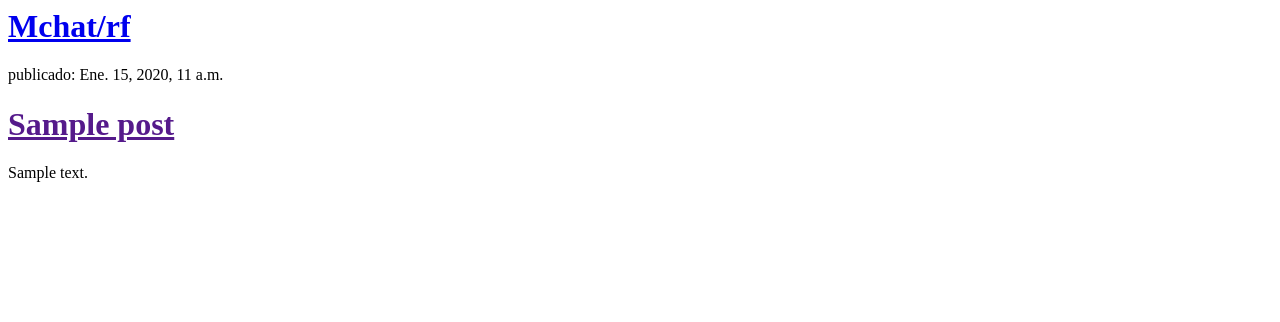
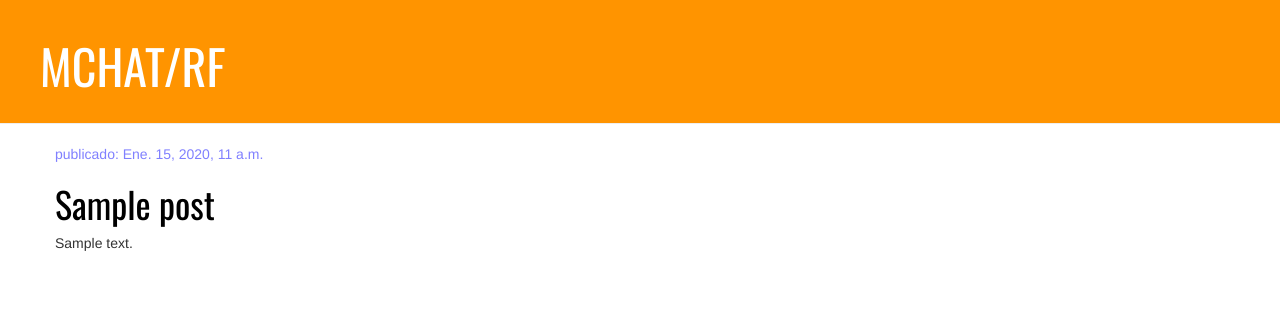
Before and after one commit to alexnvidia/mchat, a Django app: template testM/templates/testM/post_list.html in a window 1280 px wide. Shown: the top 322 px of the page. Run offline with Django 3.2, Linux system fonts and the light colour scheme; the template is opened without the code that fills it: values that come from a table or form of the project are taken from there, others are empty; tables that the repository leaves empty hold one stand-in row (values such as "Sample post"); some libraries are stand-ins or nearby versions.

Commit message:
Modificacion en vistas y plantillas para los enlaces de cada post, ademas de estilo CSS

```diff
--- /dev/null
+++ b/testM/static/css/testM.css
@@ -0,0 +1,47 @@
+.page-header {
+    background-color: #ff9400;
+    margin-top: 0;
+    padding: 20px 20px 20px 40px;
+}
+
+.page-header h1, .page-header h1 a, .page-header h1 a:visited, .page-header h1 a:active {
+    color: #ffffff;
+    font-size: 36pt;
+    text-decoration: none;
+}
+
+.content {
+    margin-left: 40px;
+}
+
+h1, h2, h3, h4 {
+    font-family: 'Oswald', sans-serif;
+}
+
+.date {
+    float: center;
+    color: #8080ff;
+}
+
+.save {
+    float: right;
+}
+
+.post-form textarea, .post-form input {
+    width: 100%;
+}
+
+.top-menu, .top-menu:hover, .top-menu:visited {
+    color: #ffffff;
+    float: right;
+    font-size: 26pt;
+    margin-right: 20px;
+}
+
+.post {
+    margin-bottom: 70px;
+}
+
+.post h1 a, .post h1 a:visited {
+    color: #000000;
+}
--- /dev/null
+++ b/testM/templates/testM/base.html
@@ -0,0 +1,23 @@
+{% load static %}
+<html>
+    <head>
+    	<title>Mchat/r test developing</title>
+    	<link rel="stylesheet" href="//maxcdn.bootstrapcdn.com/bootstrap/3.2.0/css/bootstrap.min.css">
+		<link rel="stylesheet" href="//maxcdn.bootstrapcdn.com/bootstrap/3.2.0/css/bootstrap-theme.min.css">
+		<link href="https://fonts.googleapis.com/css?family=Oswald" rel="stylesheet">
+		<link rel="stylesheet" href="{% static 'css/testM.css' %}">
+    </head>
+    <body>
+    <div class="page-header">
+        <h1><a href="/">MCHAT/RF</a></h1>
+    </div>
+    <div class="content container">
+        <div class="row">
+            <div class="col-md-8">
+            {% block content %}
+            {% endblock %}
+            </div>
+        </div>
+    </div>
+</body>
+</html>
--- a/testM/templates/testM/post_list.html
+++ b/testM/templates/testM/post_list.html
@@ -1,23 +1,18 @@
-<html>
-    <head>
-        <title>Mchat/r test developing</title>
-    </head>
-    <body>
-        <div>
-            <h1><a href="/">Mchat/rf</a></h1>
-        </div>
+{% extends 'testM/base.html' %}
+		{% block content %}
 			{% for post in posts %}
-       <div><p>
+				  <div class="post">
+					<div class="date">
+				       		<p>
 				   		publicado: {{ post.published_date }}
 
 				       		</p>
-       	<h1><a href= "" > {{ post.title }}</a></h1>
+				       		</div>
+				       			<h1><a href= "{% url 'post_detail' pk=post.pk %}">{{ post.title }}</a></h1>
 				       		<p>
 				       			{{ post.text|linebreaksbr }}
 				       		</p>
 
 				    </div>
 			{% endfor %}
-
-    </body>
-</html>
+		{% endblock %}
--- a/testM/urls.py
+++ b/testM/urls.py
@@ -4,4 +4,5 @@ from . import views
 urlpatterns = [
 
 	path('', views.post_list, name='post_list'),
+	path('post/<int:pk>/', views.post_detail, name='post_detail'),
 	]
--- a/testM/views.py
+++ b/testM/views.py
@@ -1,4 +1,4 @@
-from django.shortcuts import render
+from django.shortcuts import render, get_object_or_404
 from django.utils import timezone
 from .models import Post
 # Create your views here.
@@ -6,3 +6,7 @@ from .models import Post
 def post_list(request):
 	posts = Post.objects.filter(published_date__lte=timezone.now()).order_by('published_date')
 	return render(request, 'testM/post_list.html' , {'posts': posts})
+
+def post_detail (request, pk):
+	post = get_object_or_404(Post, pk=pk)
+	return render(request, 'testM/post_detail.html', {'post': post})
```
Also changed, not shown: testM/templates/testM/post_detail.html (added, +13 -0 lines). Lines whose indentation alone changed are shown as unchanged.
